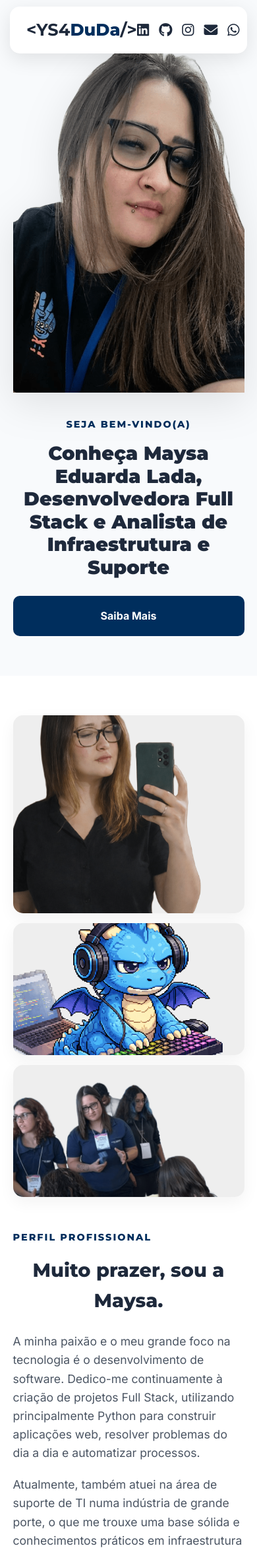
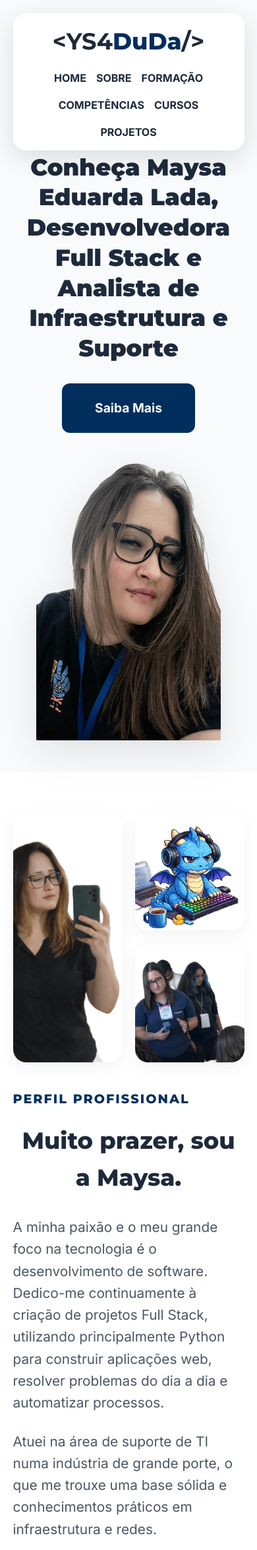
Before and after one commit to YS4DuDA/Meu_Portfolio, a Flask app: page / in a window 390 px wide. Shown: the top 2349 px of the page at 66% size. Run offline with Flask 3, Linux system fonts and the light colour scheme.

Commit message:
Reajuste geral de simetria e responsividade

```diff
--- a/static/style.css
+++ b/static/style.css
@@ -4,95 +4,122 @@
     --brand-blue: #002E5D;
     --white: #ffffff;
 }
-* { margin: 0; padding: 0; box-sizing: border-box; scroll-behavior: smooth; }
-body { background-color: var(--bg-color); font-family: 'Inter', sans-serif; color: var(--text-dark); line-height: 1.6; overflow-x: hidden; }
+* {
+    margin: 0;
+    padding: 0;
+    box-sizing: border-box;
+    scroll-behavior: smooth;
+}
+body {
+    background-color: var(--bg-color);
+    font-family: 'Inter', sans-serif;
+    color: var(--text-dark);
+    line-height: 1.6;
+}
 
-/* Navbar */
-.navbar-container { position: fixed; width: 100%; top: 10px; z-index: 1000; display: flex; justify-content: center; padding: 0 15px; }
-.navbar { background: var(--white); width: 100%; max-width: 1350px; display: flex; justify-content: space-between; align-items: center; padding: 15px 25px; border-radius: 15px; box-shadow: 0 8px 30px rgba(0,0,0,0.1); }
-.logo { font-family: 'Montserrat', sans-serif; font-size: 1.6rem; font-weight: 700; }
+.navbar-container {
+    position: fixed;
+    width: 100%;
+    top: 20px;
+    z-index: 1000;
+    display: flex;
+    justify-content: center;
+    padding: 0 5%;
+}
+.navbar {
+    background: var(--white);
+    width: 100%;
+    max-width: 1350px;
+    display: flex;
+    justify-content: space-between;
+    align-items: center;
+    padding: 20px 40px;
+    border-radius: 20px;
+    box-shadow: 0 12px 40px rgba(0,0,0,0.12);
+}
+.logo { font-family: 'Montserrat', sans-serif; font-size: 2.2rem; font-weight: 700; }
 .logo span { font-weight: 800; color: var(--brand-blue); }
-.nav-links { display: flex; list-style: none; gap: 20px; }
-.nav-links a { text-decoration: none; color: var(--text-dark); font-weight: 700; font-size: 0.9rem; }
-.social-icons { display: flex; gap: 15px; }
-.social-icons a { color: var(--text-dark); font-size: 1.3rem; }
+.nav-links { display: flex; list-style: none; gap: 25px; }
+.nav-links a { text-decoration: none; color: var(--text-dark); font-weight: 700; font-size: 1rem; transition: 0.3s; }
+.nav-links a:hover { color: var(--brand-blue); }
+.social-icons { display: flex; gap: 25px; }
+.social-icons a { color: var(--text-dark); font-size: 1.6rem; transition: 0.3s; }
+.social-icons a:hover { color: var(--brand-blue); transform: translateY(-3px); }
 
-/* Hero */
-.hero-section { display: flex; align-items: center; justify-content: space-between; min-height: 100vh; padding: 120px 10% 40px; gap: 30px; }
-.badge { font-family: 'Montserrat', sans-serif; color: var(--brand-blue); font-weight: 800; font-size: 0.9rem; text-transform: uppercase; letter-spacing: 2px; margin-bottom: 15px; display: block; }
-.hero-title { font-family: 'Montserrat', sans-serif; font-size: 2.5rem; font-weight: 900; line-height: 1.2; margin-bottom: 25px; }
-.btn-main { background-color: var(--brand-blue); color: var(--white); padding: 18px 35px; text-decoration: none; border-radius: 10px; font-weight: 700; display: inline-block; transition: 0.3s; }
-.hero-image img { max-width: 500px; width: 100%; height: auto; filter: drop-shadow(0 15px 30px rgba(0,0,0,0.1)); }
+.hero-section { display: flex; align-items: center; justify-content: space-between; min-height: 100vh; padding: 140px 10% 40px; }
+.badge { font-family: 'Montserrat', sans-serif; color: var(--brand-blue); font-weight: 800; font-size: 1.2rem; text-transform: uppercase; letter-spacing: 2px; margin-bottom: 20px; display: block; }
+.hero-title { font-family: 'Montserrat', sans-serif; font-size: 2.8rem; font-weight: 900; line-height: 1.3; margin-bottom: 30px; }
+.btn-main { background-color: var(--brand-blue); color: var(--white); padding: 22px 50px; text-decoration: none; border-radius: 12px; font-weight: 700; font-size: 1.2rem; transition: 0.3s; display: inline-block; }
+.btn-main:hover { transform: translateY(-5px); box-shadow: 0 10px 20px rgba(0,46,93,0.2); }
+.hero-image img { max-width: 600px; filter: drop-shadow(0 15px 30px rgba(0,0,0,0.1)); }
 
-/* Sobre */
-.about-section { background-color: var(--white); padding: 100px 10%; }
-.about-container { max-width: 1300px; margin: 0 auto; display: flex; gap: 50px; align-items: center; }
-.about-photos-grid { flex: 1; display: grid; grid-template-columns: repeat(2, 1fr); grid-template-rows: repeat(2, 220px); gap: 15px; }
-.photo-card { border-radius: 15px; overflow: hidden; box-shadow: 0 8px 25px rgba(0,0,0,0.05); background: #eee; }
+.about-section { background-color: var(--white); padding: 140px 10%; }
+.about-container { max-width: 1300px; margin: 0 auto; display: flex; gap: 80px; }
+.about-photos-grid { flex: 1; display: grid; grid-template-columns: repeat(2, 1fr); grid-template-rows: repeat(2, 280px); gap: 20px; }
+.photo-card { border-radius: 20px; overflow: hidden; box-shadow: 0 8px 25px rgba(0,0,0,0.05); }
 .photo-card:nth-child(1) { grid-row: span 2; }
-.photo-card img { width: 100%; height: 100%; object-fit: cover; display: block; }
+.photo-card img { width: 100%; height: 100%; object-fit: cover; display: block; transition: 0.5s; }
 .about-text { flex: 1.2; }
-.section-title { font-family: 'Montserrat', sans-serif; font-size: 2.8rem; font-weight: 800; margin-bottom: 25px; }
-.about-text p { font-size: 1.1rem; color: #4b5563; margin-bottom: 20px; }
-.btn-outline { border: 2.5px solid var(--brand-blue); color: var(--brand-blue); padding: 16px 35px; text-decoration: none; border-radius: 10px; font-weight: 700; margin-left: 10px; display: inline-block; }
+.section-title { font-family: 'Montserrat', sans-serif; font-size: 3.5rem; font-weight: 800; margin-bottom: 30px; }
+.about-text p { font-size: 1.3rem; color: #4b5563; margin-bottom: 25px; }
+.btn-outline { border: 2.5px solid var(--brand-blue); color: var(--brand-blue); padding: 20px 45px; text-decoration: none; border-radius: 12px; font-weight: 700; margin-left: 15px; transition: 0.3s; }
 
+.services-section, .projects-section { padding: 120px 10%; text-align: center; }
+.services-grid, .projects-grid { display: grid; grid-template-columns: repeat(auto-fit, minmax(350px, 1fr)); gap: 40px; margin-top: 60px; }
+.service-card, .project-card { background: var(--white); padding: 65px 50px; border-radius: 25px; box-shadow: 0 15px 35px rgba(0,0,0,0.06); transition: 0.4s; border: 1px solid #e2e8f0; }
+.service-card:hover, .project-card:hover { transform: translateY(-12px); border-color: var(--brand-blue); }
+.service-card i, .project-icon { font-size: 4.5rem; color: var(--brand-blue); margin-bottom: 30px; }
+.service-card h3, .project-card h3 { font-size: 2rem; margin-bottom: 20px; font-family: 'Montserrat', sans-serif; font-weight: 800; }
+.service-card p, .project-card p { font-size: 1.25rem; color: #4b5563; line-height: 1.8; }
+.project-card { text-align: left; }
+.project-tags { display: flex; flex-wrap: wrap; gap: 12px; margin: 25px 0 35px; }
+.project-tags span { background: #e2e8f0; color: var(--brand-blue); font-size: 0.9rem; font-weight: 700; padding: 8px 18px; border-radius: 50px; }
+.btn-project { text-decoration: none; color: var(--brand-blue); font-weight: 800; font-size: 1.1rem; }
 
-.competencias-section { background-color: var(--white); padding: 100px 10%; }
+.competencias-section { background-color: var(--white); padding: 120px 10%; }
 .competencias-wrapper { display: flex; align-items: stretch; gap: 40px; }
 .competencias-text { flex: 1.4; display: flex; flex-direction: column; }
-.competencias-cards-list { display: flex; flex-direction: column; gap: 20px; margin-top: 30px; height: 100%; }
-.mini-card { padding: 25px 30px; display: flex; align-items: center; gap: 20px; border-radius: 15px; background: var(--white); border: 1px solid #e2e8f0; flex: 1; }
-.mini-card i { font-size: 2.5rem; color: var(--brand-blue); }
+.competencias-cards-list { display: flex; flex-direction: column; gap: 20px; margin-top: 40px; flex: 1; }
+.mini-card { padding: 25px 40px; display: flex; align-items: center; gap: 25px; text-align: left; flex: 1; }
+.mini-card i { font-size: 3.5rem; margin-bottom: 0; }
+.mini-card h3 { font-size: 1.5rem; margin-bottom: 5px; }
 .competencias-photos { flex: 0.7; display: flex; flex-direction: column; gap: 20px; }
-.competencias-photos .photo-card { flex: 1; border-radius: 15px; overflow: hidden; }
-.tech-icons { display: flex; gap: 12px; margin-top: 10px; font-size: 1.8rem; flex-wrap: wrap; }
-.ts-badge { background-color: #3178C6; color: white; font-size: 0.9rem; font-weight: 800; padding: 4px 8px; border-radius: 4px; }
+.competencias-photos .photo-card { flex: 1; border-radius: 20px; overflow: hidden; box-shadow: 0 8px 25px rgba(0,0,0,0.05); }
+.competencias-photos .photo-card img { width: 100%; height: 100%; object-fit: cover; display: block; }
+.tech-icons { display: flex; gap: 15px; margin-top: 15px; font-size: 2.2rem; align-items: center; }
+.tech-icons i { transition: 0.3s; }
+.tech-icons i:hover { transform: translateY(-5px); }
+.ts-badge { background-color: #3178C6; color: white; font-size: 1.1rem; font-weight: 800; padding: 5px 10px; border-radius: 6px; font-family: 'Montserrat', sans-serif; transition: 0.3s; cursor: default; }
+.ts-badge:hover { transform: translateY(-5px); }
 
-/* Cursos, Projetos e Footer (Geral) */
-.services-section, .projects-section { padding: 80px 10%; text-align: center; }
-.projects-grid { display: grid; grid-template-columns: repeat(auto-fit, minmax(300px, 1fr)); gap: 30px; margin-top: 50px; }
-.project-card { background: var(--white); padding: 40px 30px; border-radius: 20px; border: 1px solid #e2e8f0; text-align: left; }
-.main-footer { background-color: #111827; padding: 60px 10% 30px; color: var(--white); text-align: center; }
-.footer-socials { display: flex; justify-content: center; gap: 30px; margin-bottom: 30px; }
-.footer-socials a { color: var(--white); font-size: 2rem; }
+.courses-container { max-width: 1200px; margin: 40px auto 0; text-align: left; }
+.language-card { background: var(--white); padding: 25px 35px; border-radius: 20px; box-shadow: 0 10px 25px rgba(0,0,0,0.04); margin-bottom: 30px; display: flex; align-items: center; gap: 25px; border: 1px solid #e2e8f0; }
+.language-card i { font-size: 3rem; color: var(--brand-blue); }
+.courses-list ul { list-style: none; display: flex; flex-direction: column; gap: 10px; }
+.courses-list li { background: var(--white); padding: 18px 25px; border-radius: 12px; font-size: 1.1rem; font-weight: 600; color: #4b5563; display: flex; align-items: center; gap: 15px; box-shadow: 0 4px 10px rgba(0,0,0,0.03); border: 1px solid #e2e8f0; transition: 0.3s; }
+.courses-list li:hover { border-color: var(--brand-blue); transform: translateX(5px); }
+.courses-list li i { color: var(--brand-blue); font-size: 1.4rem; }
 
-@media (max-width: 992px) {
-    .hero-section { flex-direction: column; text-align: center; padding-top: 150px; }
-    .hero-image { order: -1; }
-    .about-container { flex-direction: column; }
-}
+.main-footer { background-color: #111827; padding: 80px 10% 40px; color: var(--white); text-align: center; }
+.footer-socials { display: flex; justify-content: center; gap: 40px; margin-bottom: 40px; }
+.footer-socials a { color: var(--white); font-size: 2.5rem; transition: 0.3s; }
+.footer-socials a:hover { color: var(--brand-blue); transform: scale(1.15); }
+.copyright { font-size: 1rem; color: #94a3b8; }
 
 @media (max-width: 768px) {
-    .hero-section, .about-section, .services-section, .competencias-section, .projects-section {
-        padding: 60px 5%;
-    }
-
-    .nav-links { display: none; }
-    .hero-title { font-size: 1.8rem; }
-    .section-title { font-size: 1.8rem; text-align: center; }
-
-    .about-photos-grid {
-        grid-template-columns: 1fr;
-        grid-template-rows: auto;
-        height: auto;
-    }
-    .photo-card:nth-child(1) { grid-row: auto; height: 300px; }
-    .photo-card { height: 200px; }
-
-    .competencias-wrapper { flex-direction: column; }
-    .mini-card { flex-direction: column; text-align: center; gap: 10px; }
-    .tech-icons { justify-content: center; }
-
-    .competencias-photos {
-        flex-direction: column;
-        height: auto;
-    }
-    .competencias-photos .photo-card {
-        height: 250px;
-        width: 100%;
-    }
-
-    /* Botões */
-    .about-buttons { display: flex; flex-direction: column; gap: 10px; width: 100%; }
-    .btn-main, .btn-outline { margin: 0; width: 100%; text-align: center; }
+    .navbar { flex-direction: column; padding: 15px 20px; gap: 15px; }
+    .nav-links { flex-wrap: wrap; justify-content: center; gap: 15px; }
+    .navbar .social-icons { display: none; }
+    .hero-section { flex-direction: column; text-align: center; padding: 180px 5% 40px; }
+    .hero-title { font-size: 2.2rem; }
+    .hero-image img { max-width: 280px; margin-top: 40px; }
+    .about-container, .competencias-wrapper { flex-direction: column; gap: 40px; }
+    .about-photos-grid { grid-template-rows: repeat(2, 180px); }
+    .section-title { font-size: 2.2rem; text-align: center; }
+    .about-buttons { display: flex; flex-direction: column; gap: 15px; }
+    .btn-outline { margin-left: 0; }
+    .about-section, .services-section, .projects-section, .competencias-section { padding: 60px 5%; }
+    .services-grid, .projects-grid { grid-template-columns: 1fr; }
+    .mini-card { flex-direction: column; text-align: center; }
+    .competencias-photos .photo-card { height: 250px; flex: none; }
 }
--- a/templates/index.html
+++ b/templates/index.html
@@ -54,7 +54,7 @@
                 <span class="badge">Perfil Profissional</span>
                 <h2 class="section-title">Muito prazer, sou a Maysa.</h2>
                 <p>A minha paixão e o meu grande foco na tecnologia é o desenvolvimento de software. Dedico-me continuamente à criação de projetos Full Stack, utilizando principalmente Python para construir aplicações web, resolver problemas do dia a dia e automatizar processos.</p>
-                <p>Atualmente, também atuei na área de suporte de TI numa indústria de grande porte, o que me trouxe uma base sólida e conhecimentos práticos em infraestrutura e redes.</p>
+                <p>Atuei na área de suporte de TI numa indústria de grande porte, o que me trouxe uma base sólida e conhecimentos práticos em infraestrutura e redes.</p>
                 <div class="about-buttons">
                     <a href="https://wa.me/5544999213541" target="_blank" class="btn-main">WhatsApp</a>
                     <a href="mailto:mayeduardalada@gmail.com" class="btn-outline">E-mail</a>
```
